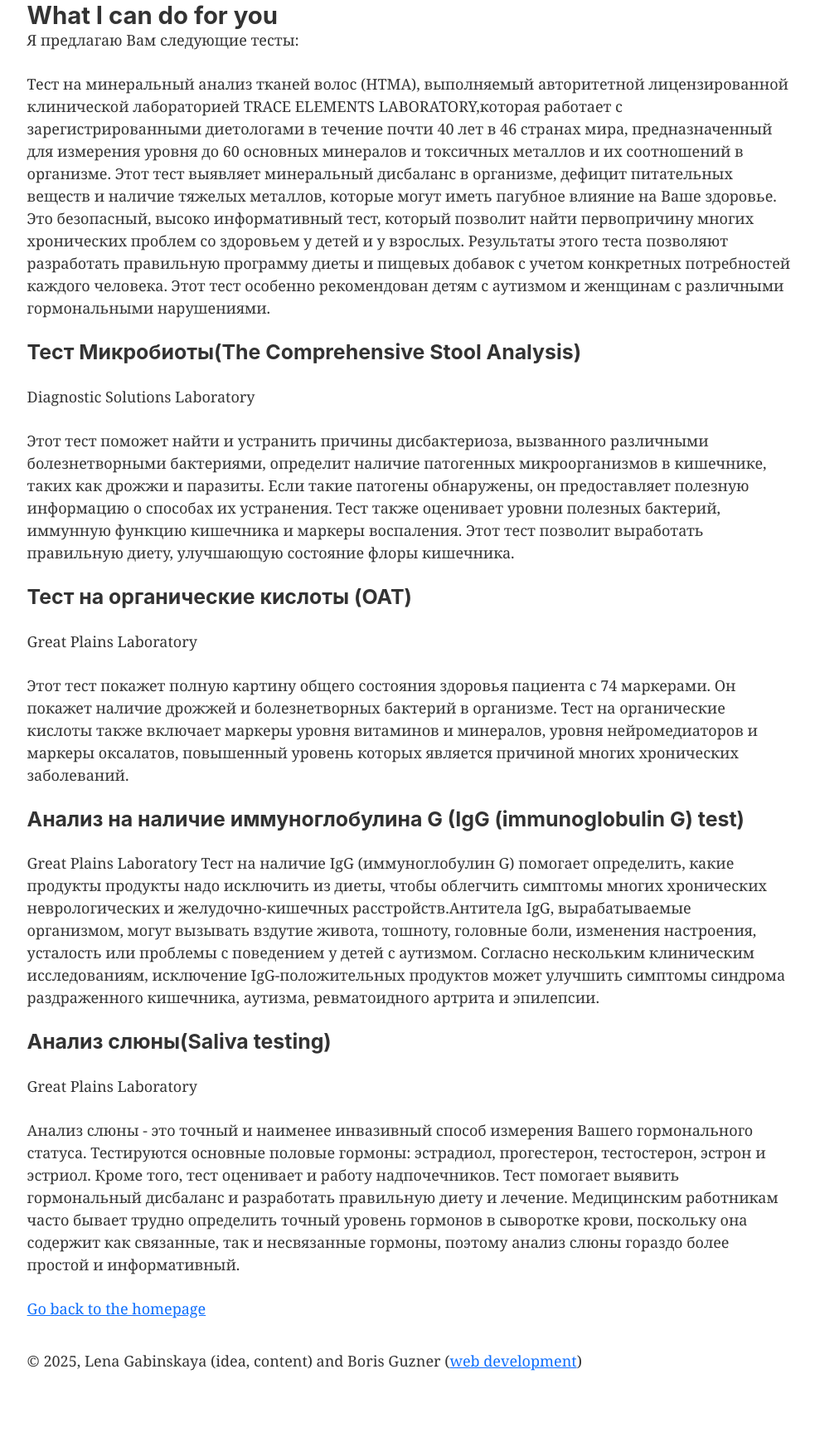
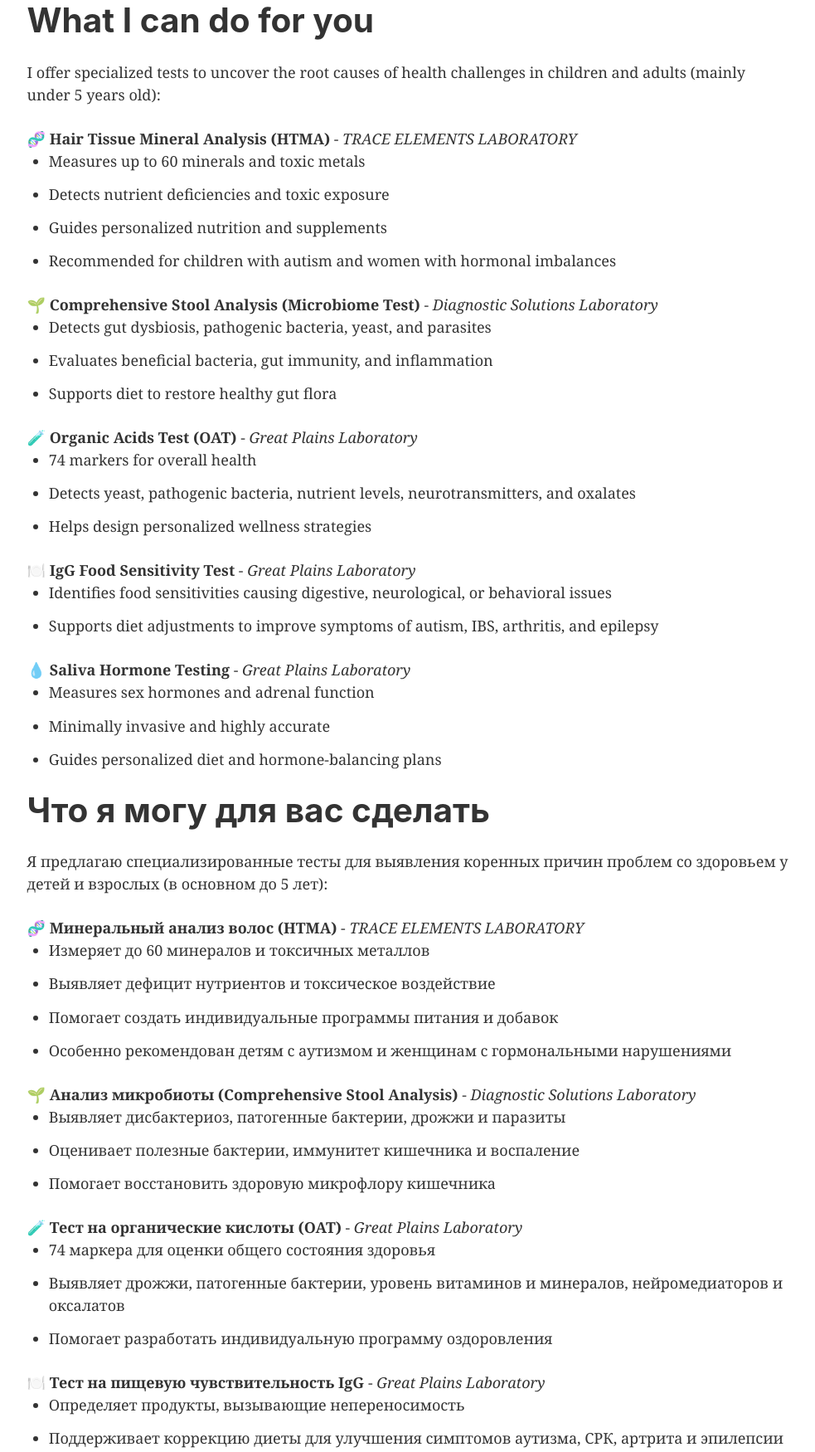
Before and after one commit to regmagik/diet, a Gatsby site: page /services in a window 1280 px wide. Shown: the part 122-1872 px from the top of the page at 83% size, without its empty margins (147-1130 px from the left). Before the commit the page ends 1802 px from the top, so only its background shows below. Built offline with nearby package versions, Linux system fonts and the light colour scheme; Gatsby itself is replaced by a stand-in of ours.

Commit message:
list services

```diff
--- a/src/pages/services.js
+++ b/src/pages/services.js
@@ -4,24 +4,86 @@
 import Layout from "../components/layout"
 import Seo from "../components/seo"
 
+const items = [ {
+		title: "🧬 Hair Tissue Mineral Analysis (HTMA)",
+		lab: "TRACE ELEMENTS LABORATORY",
+		benefits: ["Measures up to 60 minerals and toxic metals",
+			"Detects nutrient deficiencies and toxic exposure",
+			"Guides personalized nutrition and supplements",
+			"Recommended for children with autism and women with hormonal imbalances"]
+	},  {
+		title: "🌱 Comprehensive Stool Analysis (Microbiome Test)",
+		lab: "Diagnostic Solutions Laboratory",
+		benefits: ["Detects gut dysbiosis, pathogenic bacteria, yeast, and parasites",
+			"Evaluates beneficial bacteria, gut immunity, and inflammation",
+			"Supports diet to restore healthy gut flora"]
+	},  {
+		title: "🧪 Organic Acids Test (OAT)", lab: "Great Plains Laboratory",
+		benefits: ["74 markers for overall health",
+			"Detects yeast, pathogenic bacteria, nutrient levels, neurotransmitters, and oxalates",
+			"Helps design personalized wellness strategies"]
+	},  {
+		title: "🍽️ IgG Food Sensitivity Test", lab: "Great Plains Laboratory",
+		benefits: ["Identifies food sensitivities causing digestive, neurological, or behavioral issues",
+			"Supports diet adjustments to improve symptoms of autism, IBS, arthritis, and epilepsy"]
+	},  {
+		title: "💧 Saliva Hormone Testing", lab: "Great Plains Laboratory",
+		benefits: ["Measures sex hormones and adrenal function",
+			"Minimally invasive and highly accurate",
+			"Guides personalized diet and hormone-balancing plans"]
+	}
+];
+
+const itemsru = [ {
+		title: "🧬 Минеральный анализ волос (HTMA)",
+		lab: "TRACE ELEMENTS LABORATORY",
+		benefits: ["Измеряет до 60 минералов и токсичных металлов",
+			"Выявляет дефицит нутриентов и токсическое воздействие",
+			"Помогает создать индивидуальные программы питания и добавок",
+			"Особенно рекомендован детям с аутизмом и женщинам с гормональными нарушениями"]
+	},  {
+		title: "🌱 Анализ микробиоты (Comprehensive Stool Analysis)",
+		lab: "Diagnostic Solutions Laboratory",
+		benefits: ["Выявляет дисбактериоз, патогенные бактерии, дрожжи и паразиты",
+			"Оценивает полезные бактерии, иммунитет кишечника и воспаление",
+			"Помогает восстановить здоровую микрофлору кишечника"]
+	},  {
+		title: "🧪 Тест на органические кислоты (OAT)", lab: "Great Plains Laboratory",
+		benefits: ["74 маркера для оценки общего состояния здоровья",
+			"Выявляет дрожжи, патогенные бактерии, уровень витаминов и минералов, нейромедиаторов и оксалатов",
+			"Помогает разработать индивидуальную программу оздоровления"]
+	},  {
+		title: "🍽️ Тест на пищевую чувствительность IgG", lab: "Great Plains Laboratory",
+		benefits: ["Определяет продукты, вызывающие непереносимость",
+			"Поддерживает коррекцию диеты для улучшения симптомов аутизма, СРК, артрита и эпилепсии"]
+	},  {
+		title: "💧 Анализ слюны на гормоны", lab: "Great Plains Laboratory",
+		benefits: ["Измеряет половые гормоны и функцию надпочечников",
+			"Минимально инвазивный и точный метод",
+			"Помогает составить индивидуальный план питания и восстановления гормонального баланса"]
+	}
+];
+
+const Item = ({title, lab, benefits}) => (
+	<>
+	<b>{title}</b> - <i>{lab}</i>
+	<ul>
+		{benefits.map(b => <li>{b}</li>)}
+	</ul>
+	</>
+)
+
 const SecondPage = () => (
   <Layout>
     <Seo title="What I can do" />
-    <h2>What I can do for you</h2>
-<div class="content">
-<p>Я предлагаю Вам следующие тесты:</p>
-<p>Тест на минеральный анализ тканей волос (HTMA), выполняемый авторитетной лицензированной клинической лабораторией TRACE ELEMENTS LABORATORY,которая работает с зарегистрированными диетологами в течение почти 40 лет в 46 странах мира, предназначенный для измерения уровня до 60 основных минералов и токсичных металлов и их соотношений в организме. Этот тест выявляет минеральный дисбаланс в организме, дефицит питательных веществ и наличие тяжелых металлов, которые могут иметь пагубное влияние на Ваше здоровье. Это безопасный, высоко информативный тест, который позволит найти первопричину многих хронических проблем со здоровьем у детей и у взрослых. Результаты этого теста  позволяют разработать правильную программу диеты и пищевых добавок с учетом конкретных потребностей каждого человека. Этот тест особенно рекомендован детям с аутизмом и женщинам с различными гормональными нарушениями.</p>
-<h3>Тест Микробиоты(The Comprehensive Stool Analysis)</h3>
-<p>Diagnostic Solutions Laboratory</p>
-<p>Этот тест поможет найти и устранить причины  дисбактериоза, вызванного различными болезнетворными бактериями, определит  наличие патогенных микроорганизмов в кишечнике, таких как дрожжи и паразиты. Если такие патогены обнаружены, он предоставляет полезную информацию о способах их устранения. Тест также оценивает уровни полезных бактерий, иммунную функцию кишечника и маркеры воспаления. Этот тест позволит выработать правильную диету, улучшающую состояние флоры кишечника.</p>
-<h3>Тест на органические кислоты (OAT)</h3>
-<p>Great Plains Laboratory </p>
-<p>Этот тест покажет полную картину общего состояния здоровья пациента с 74 маркерами. Он покажет наличие дрожжей и  болезнетворных бактерий в организме. Тест на органические кислоты также включает маркеры уровня витаминов и минералов, уровня нейромедиаторов и маркеры оксалатов, повышенный уровень которых является причиной многих хронических заболеваний.</p>
-<h3>Анализ на наличие иммуноглобулина G  (IgG (immunoglobulin G) test)</h3>
-<p>Great Plains Laboratory Тест на наличие IgG (иммуноглобулин G) помогает определить, какие продукты продукты надо  исключить из диеты, чтобы облегчить симптомы многих хронических неврологических и желудочно-кишечных расстройств.Антитела IgG, вырабатываемые  организмом, могут вызывать вздутие живота, тошноту, головные боли, изменения настроения, усталость или проблемы с поведением у детей с аутизмом. Согласно нескольким клиническим исследованиям, исключение IgG-положительных продуктов может улучшить симптомы синдрома раздраженного кишечника, аутизма, ревматоидного артрита и эпилепсии.</p>
-<h3>Анализ слюны(Saliva testing) </h3>
-<p>Great Plains Laboratory</p>
-<p>Анализ слюны -  это точный и наименее инвазивный способ измерения  Вашего гормонального статуса. Тестируются основные половые гормоны: эстрадиол, прогестерон, тестостерон, эстрон и эстриол. Кроме того, тест оценивает и работу надпочечников. Тест помогает выявить гормональный дисбаланс и разработать правильную диету и лечение. Медицинским работникам часто бывает трудно определить точный уровень гормонов в сыворотке крови, поскольку она содержит как связанные, так и несвязанные гормоны, поэтому анализ слюны гораздо более простой и информативный.</p>    </div>
+    <h1>What I can do for you</h1>
+	<p>I offer specialized tests to uncover the root causes of health challenges in children and adults (mainly under 5 years old):
+	</p>
+	{items.map((item) => <Item {...item}/>)}
+
+	<h1>Что я могу для вас сделать</h1>
+	<p>Я предлагаю специализированные тесты для выявления коренных причин проблем со здоровьем у детей и взрослых (в основном до 5 лет):</p>
+	{itemsru.map((item) => <Item {...item}/>)}
 
     <Link to="/">Go back to the homepage</Link>
   </Layout>
```
